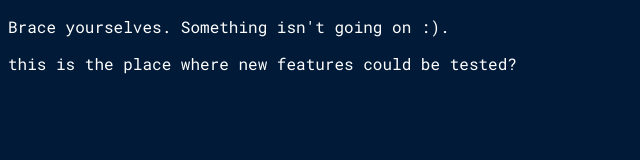
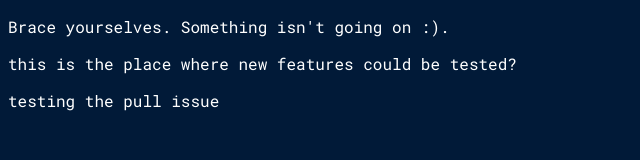
Before and after one commit to sickgraph/sickgraph.github.io, a plain HTML site: page index.html in a window 1280 px wide. Shown: the whole page, without its empty margins (0-640 px from the left). Drawn offline with Linux system fonts and the light colour scheme.

Commit message:
testing multiple machine committing

```diff
--- a/index.html
+++ b/index.html
@@ -17,5 +17,6 @@
 <body>
   <p>Brace yourselves. Something isn't going on :).</p>
   <p>this is the place where new features could be tested?</p>
+  <p>testing the pull issue</p>
 </body>
 </html>
```
